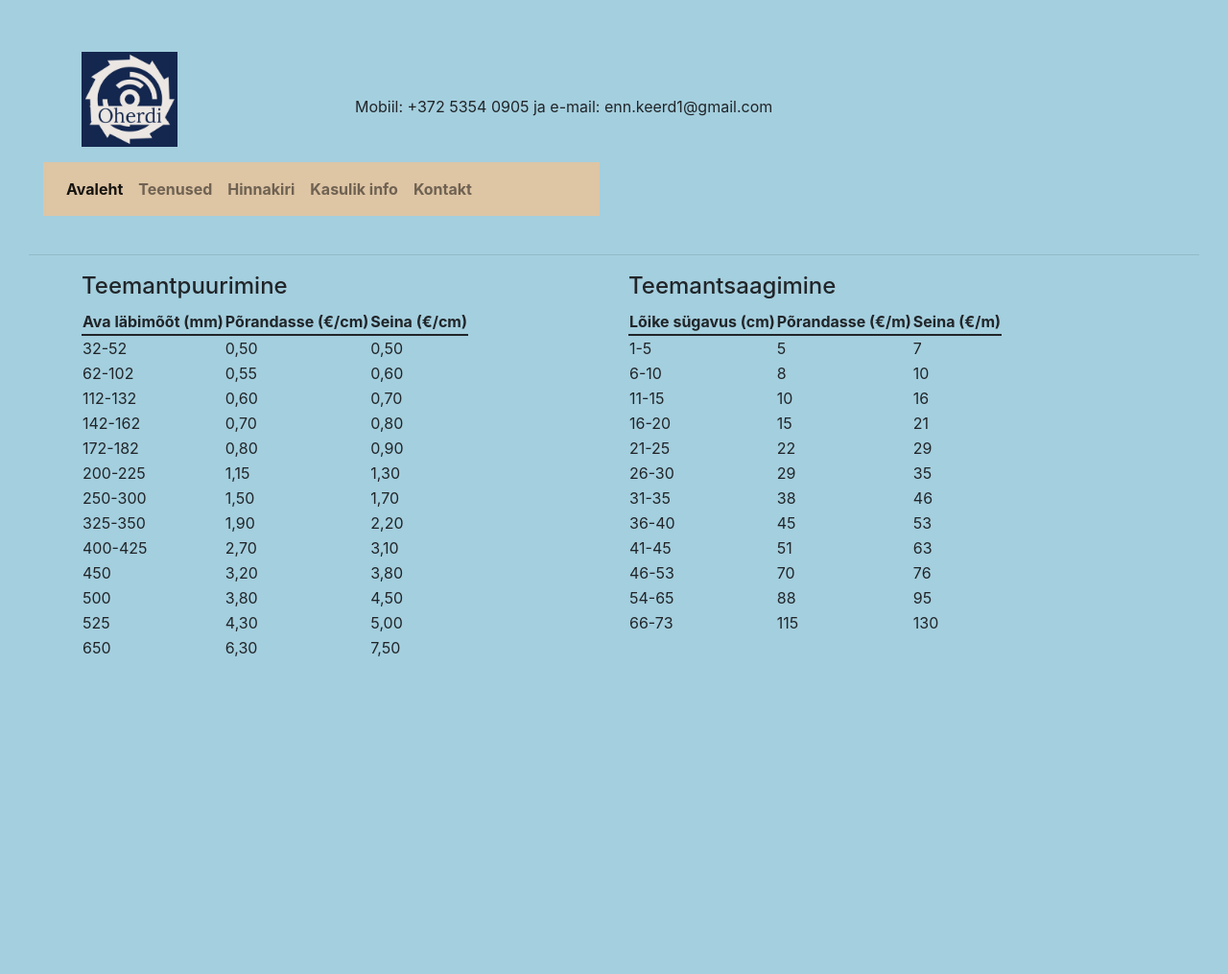
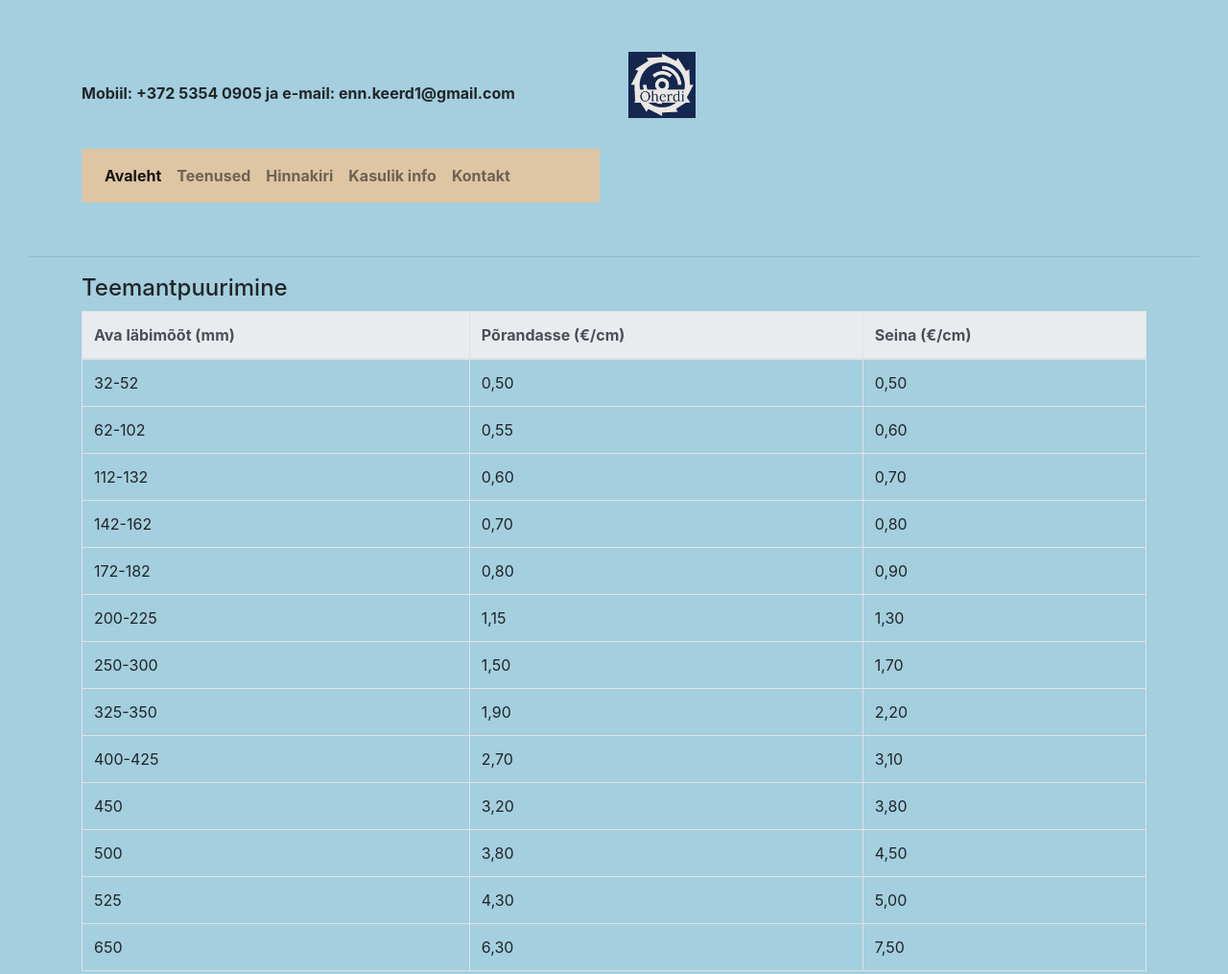
Before and after one commit to triinux88/minu_veebileht, a plain HTML site: page hinnakiri.html in a window 1280 px wide. Shown: the top 1015 px of the page at 96% size. Before the commit the page ends 800 px from the top, so only its background shows below. Drawn offline with nearby package versions, Linux system fonts and the light colour scheme.

Commit message:
update 6.12

```diff
--- a/hinnakiri.html
+++ b/hinnakiri.html
@@ -12,20 +12,23 @@
       <!-- Local CSS -->
       <link href="style.css" rel="stylesheet" type="text/css">
     </head>
+
     <body>
         <div class="container">
-        <div class="row align-items-center mt-4">
-          <div class="col-3 mb-3">
-             <img src="logo.jpg"  class="img-fluid" width="100" height="100" alt="Logo">
+            <div class="row align-items-center mt-4 mb-3">
+              <div class="col-6 font-weight-bolder">
+                Mobiil: +372 5354 0905 ja e-mail: enn.keerd1@gmail.com
               </div>
-          <div class="col-9">
-            Mobiil: +372 5354 0905 ja e-mail: enn.keerd1@gmail.com
+              <div class=" logo col-6 mb-3">
+                 <img src="logo.jpg"  class="img-fluid" alt="Logo">
               </div>
             </div>
         </div>
+        <div class="container">
+            <div class="row">
                 <div class="col-12 col-sm-6">
 
-        <nav class="navbar navbar-expand-lg navbar navbar-light">
+            <nav class="navbar navbar-expand-lg navbar navbar-light ">
 
                 <button class="navbar-toggler" type="button" data-toggle="collapse" data-target="#minuMenyy" aria-expanded="false">
                   <span class="navbar-toggler-icon"></span>
@@ -52,17 +55,22 @@
             </div>
             </nav>
                 </div>
+            </div>
+      </div>
     <hr>
     <div class="container">
         <div class="row">
-            <div class="col-12 col-sm-6">
+            <div class="col-12  mb-5 table-responsive">
     <h2>Teemantpuurimine</h2>
-        <table>
-            <tr style="border-bottom: 2px solid;">
+        <table class="table table-bordered ">
+            <thead class="thead-light">
+            <tr>
                 <th>Ava läbimõõt (mm)</th>
                 <th>Põrandasse (€/cm)</th>
                 <th>Seina (€/cm)</th>
             </tr>
+            </thead>
+            <tbody>
             <tr>
                 <td>32-52</td>
                 <td>0,50</td>
@@ -128,18 +136,26 @@
                     <td>6,30</td>
                     <td>7,50</td>
             </tr>
+            </tbody>
         </table>
         </div>
+        </div>
+        </div>
 
-    <div class="col-12 col-sm-6">
+    <div class="container">
+        <div class="row">
+            <div class="col-12  mb-5 table-responsive">
 
     <h2>Teemantsaagimine</h2>
-        <table>
-            <tr style="border-bottom: 2px solid;">
+    <table class="table table-bordered">
+        <thead class="thead-light">
+            <tr>
                 <th>Lõike sügavus (cm)</th>
                 <th>Põrandasse (€/m)</th>
                 <th>Seina (€/m)</th>
             </tr>
+        </thead>
+        <tbody>
             <tr>
                 <td>1-5</td>
                 <td>5</td>
@@ -200,6 +216,7 @@
                 <td>115</td>
                 <td>130</td>
             </tr>
+        </tbody>
         </table>
             </div>
         </div>
--- a/style.css
+++ b/style.css
@@ -1,3 +1,11 @@
+@media (max-width: 768.98px) {
+	font-size: 24;
+}
+.logo {
+	max-height: 100px ;
+	max-width: 100px ;
+}
+
 .navbar {
 	margin-bottom:40px;
 	background-color:#dec5a4;
@@ -59,3 +67,7 @@ h2{
     font-size: 18px;
     text-decoration: underline;
 }
+
+#hinnakiri tr {
+	border-bottom: 2px solid;
+}
--- a/teenused.html
+++ b/teenused.html
@@ -10,23 +10,25 @@
   <!-- Bootstrap 4 CSS -->
   <link rel="stylesheet" href="https://cdn.jsdelivr.net/npm/bootstrap@4.6.0/dist/css/bootstrap.min.css" integrity="sha384-B0vP5xmATw1+K9KRQjQERJvTumQW0nPEzvF6L/Z6nronJ3oUOFUFpCjEUQouq2+l" crossorigin="anonymous">
   <!-- Local CSS -->
-  <<link href="style.css" rel="stylesheet" type="text/css">
+  <link href="style.css" rel="stylesheet" type="text/css">
 </head>
 
 <body>
     <div class="container">
-        <div class="row align-items-center mt-4">
-          <div class="col-3 mb-3">
-             <img src="logo.jpg"  class="img-fluid" width="100" height="100" alt="Logo">
+        <div class="row align-items-center mt-4 mb-3">
+          <div class="col-6 font-weight-bolder">
+            Mobiil: +372 5354 0905 ja e-mail: enn.keerd1@gmail.com
           </div>
-          <div class="col-9">
-            Mobiil: +372 5354 0905 ja e-mail: enn.keerd1@gmail.com
+          <div class=" logo col-6 mb-3">
+             <img src="logo.jpg"  class="img-fluid" alt="Logo">
           </div>
         </div>
     </div>
+    <div class="container">
+      <div class="row">
     <div class="col-12 col-sm-6">
 
-        <nav class="navbar navbar-expand-lg navbar navbar-light">
+        <nav class="navbar navbar-expand-lg navbar navbar-light ">
 
             <button class="navbar-toggler" type="button" data-toggle="collapse" data-target="#minuMenyy" aria-expanded="false">
               <span class="navbar-toggler-icon"></span>
@@ -53,10 +55,12 @@
           </div>
           </nav>
               </div>
+          </div>
+    </div>
     <hr>
     <div class="container">
         <div class="row">
-            <div class="col-6">
+            <div class="col-12">
 
                 <h2>Teenused</h2>
                     <dl>
@@ -70,7 +74,7 @@
                     </dl>
 
             </div>
-            <div class="col-6">
+            <div class="col-12">
                 <img src="https://www.365contractors.co.uk/wp-content/uploads/2017/03/365-floor-sawing.jpg" class="img-fluid" width="500" height="300" alt="Pilt teemantpuurist">
             </div>
         </div>
```
Lines whose indentation alone changed are shown as unchanged.
